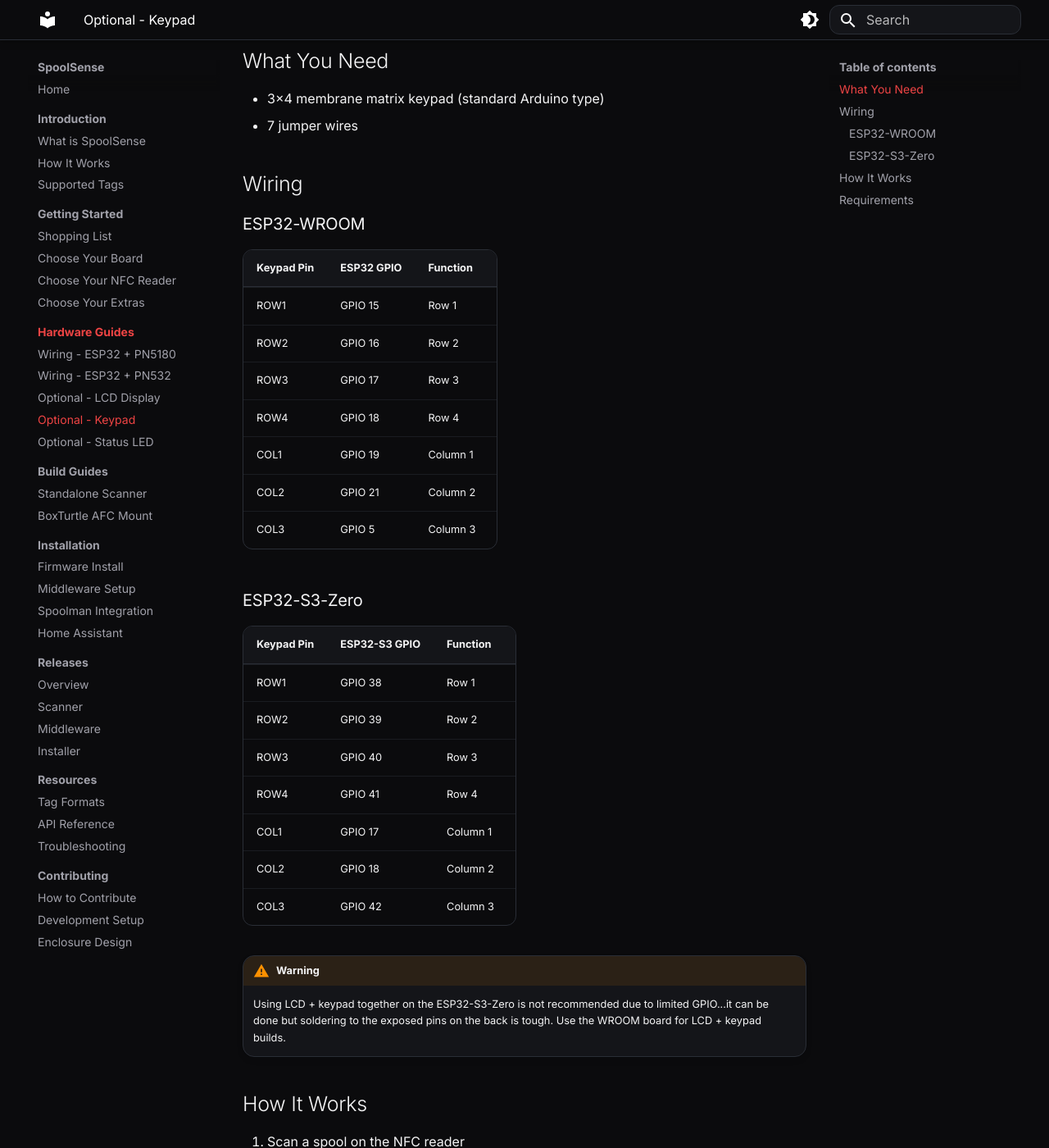
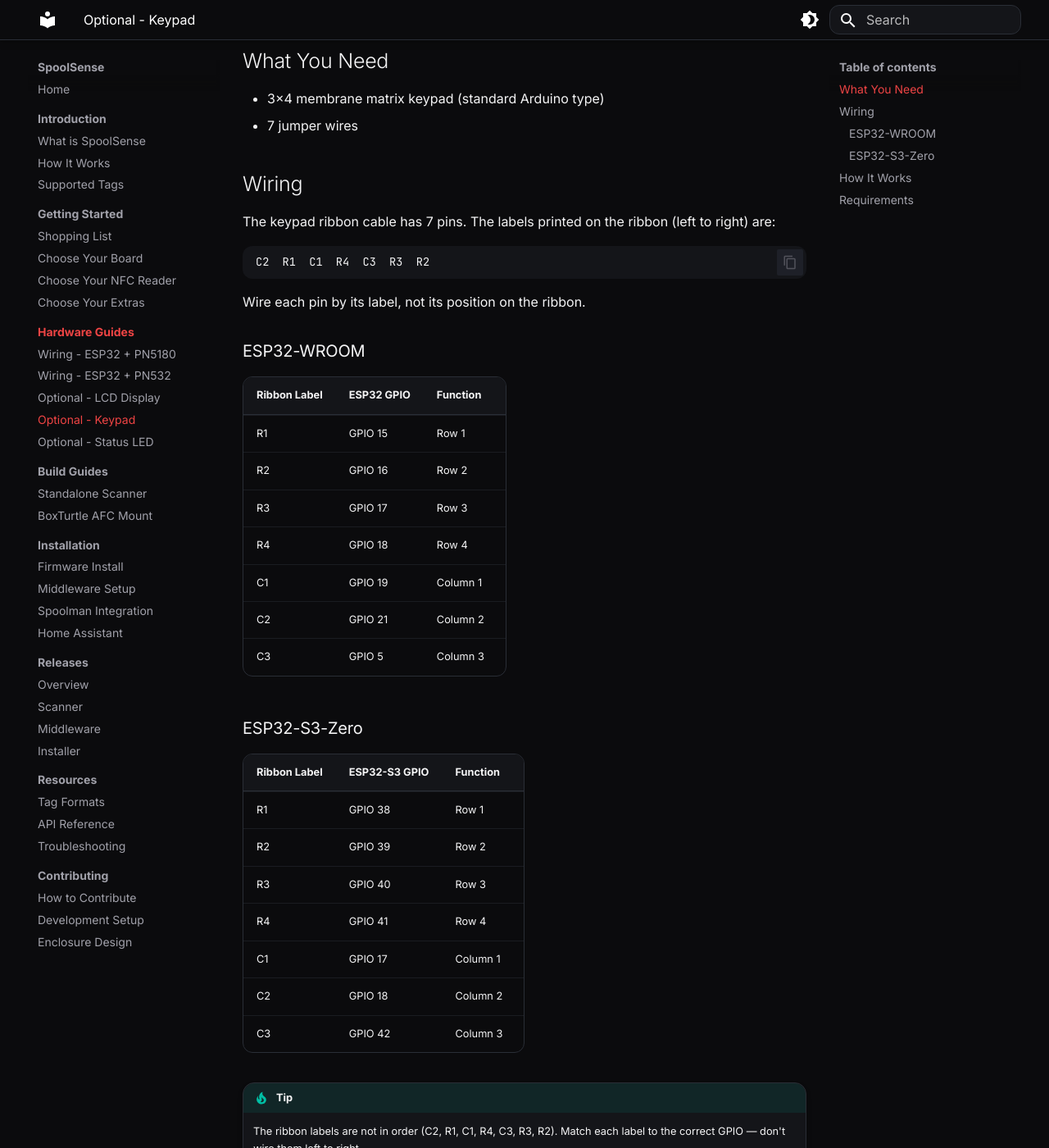
Before and after one commit to SpoolSense/spoolsense.org, an MkDocs documentation site: the page built from docs/hardware/keypad.md, in a window 1280 px wide and 1400 px high, scrolled down 215 px. Shown: the whole window at 82% size. Built offline with MkDocs 1.6.1 and Material for MkDocs 9.7.7, drawn with Linux system fonts in a browser that asks for light colours; some of the changed text lies outside the part shown.

Commit message:
docs: add actual keypad ribbon pin labels and wiring tip

````diff
--- a/docs/hardware/keypad.md
+++ b/docs/hardware/keypad.md
@@ -9,29 +9,40 @@ A 3x4 matrix keypad enables scan-to-tool assignment for toolchanger and multi-to
 
 ## Wiring
 
+The keypad ribbon cable has 7 pins. The labels printed on the ribbon (left to right) are:
+
+```
+C2  R1  C1  R4  C3  R3  R2
+```
+
+Wire each pin by its label, not its position on the ribbon.
+
 ### ESP32-WROOM
 
-| Keypad Pin | ESP32 GPIO | Function |
-|------------|-----------|----------|
-| ROW1 | GPIO 15 | Row 1 |
-| ROW2 | GPIO 16 | Row 2 |
-| ROW3 | GPIO 17 | Row 3 |
-| ROW4 | GPIO 18 | Row 4 |
-| COL1 | GPIO 19 | Column 1 |
-| COL2 | GPIO 21 | Column 2 |
-| COL3 | GPIO 5 | Column 3 |
+| Ribbon Label | ESP32 GPIO | Function |
+|-------------|-----------|----------|
+| R1 | GPIO 15 | Row 1 |
+| R2 | GPIO 16 | Row 2 |
+| R3 | GPIO 17 | Row 3 |
+| R4 | GPIO 18 | Row 4 |
+| C1 | GPIO 19 | Column 1 |
+| C2 | GPIO 21 | Column 2 |
+| C3 | GPIO 5 | Column 3 |
 
 ### ESP32-S3-Zero
 
-| Keypad Pin | ESP32-S3 GPIO | Function |
-|------------|--------------|----------|
-| ROW1 | GPIO 38 | Row 1 |
-| ROW2 | GPIO 39 | Row 2 |
-| ROW3 | GPIO 40 | Row 3 |
-| ROW4 | GPIO 41 | Row 4 |
-| COL1 | GPIO 17 | Column 1 |
-| COL2 | GPIO 18 | Column 2 |
-| COL3 | GPIO 42 | Column 3 |
+| Ribbon Label | ESP32-S3 GPIO | Function |
+|-------------|--------------|----------|
+| R1 | GPIO 38 | Row 1 |
+| R2 | GPIO 39 | Row 2 |
+| R3 | GPIO 40 | Row 3 |
+| R4 | GPIO 41 | Row 4 |
+| C1 | GPIO 17 | Column 1 |
+| C2 | GPIO 18 | Column 2 |
+| C3 | GPIO 42 | Column 3 |
+
+!!! tip
+    The ribbon labels are not in order (C2, R1, C1, R4, C3, R3, R2). Match each label to the correct GPIO — don't wire them left to right.
 
 !!! warning
     Using LCD + keypad together on the ESP32-S3-Zero is not recommended due to limited GPIO...it can be done but soldering to the exposed pins on the back is tough. Use the WROOM board for LCD + keypad builds.
````
